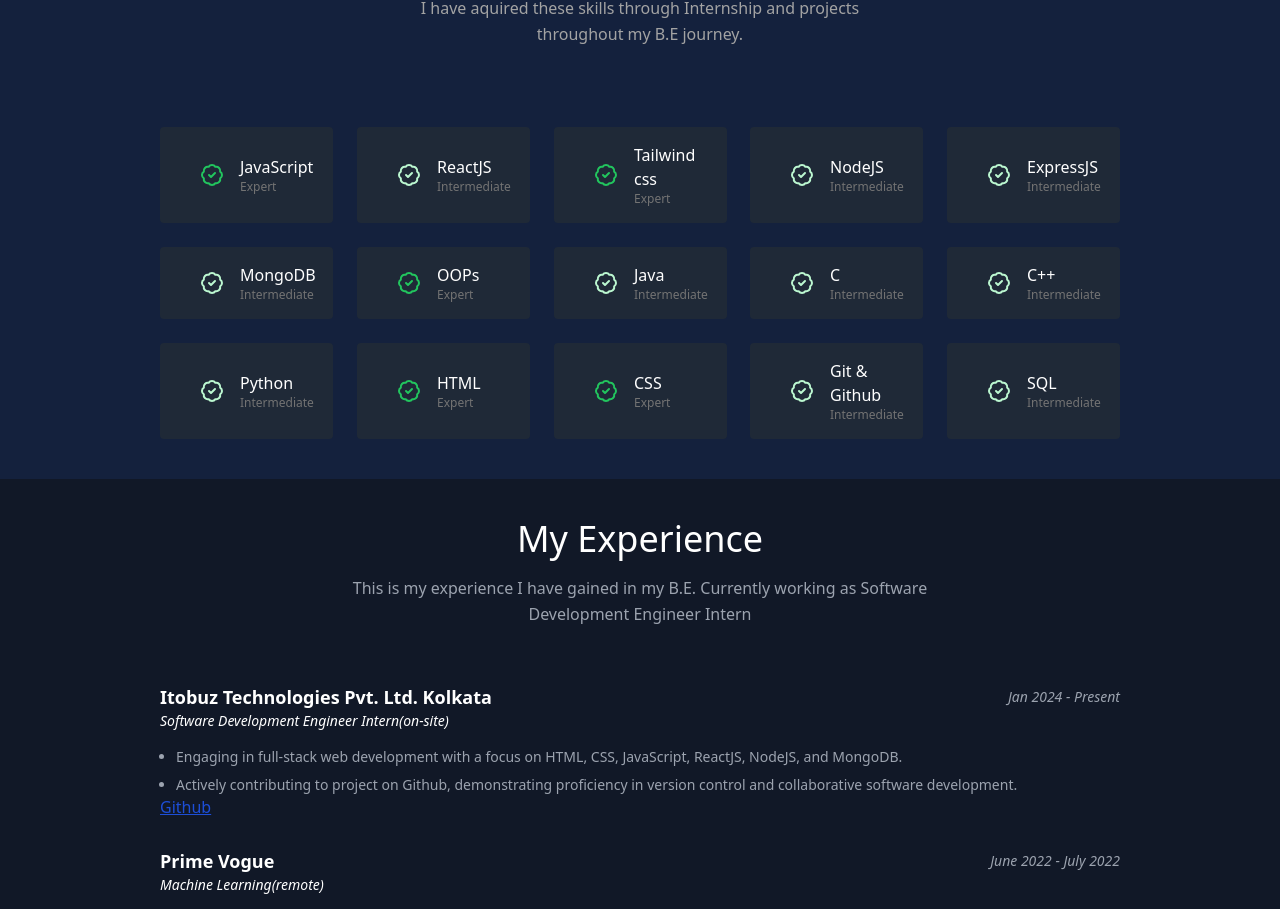
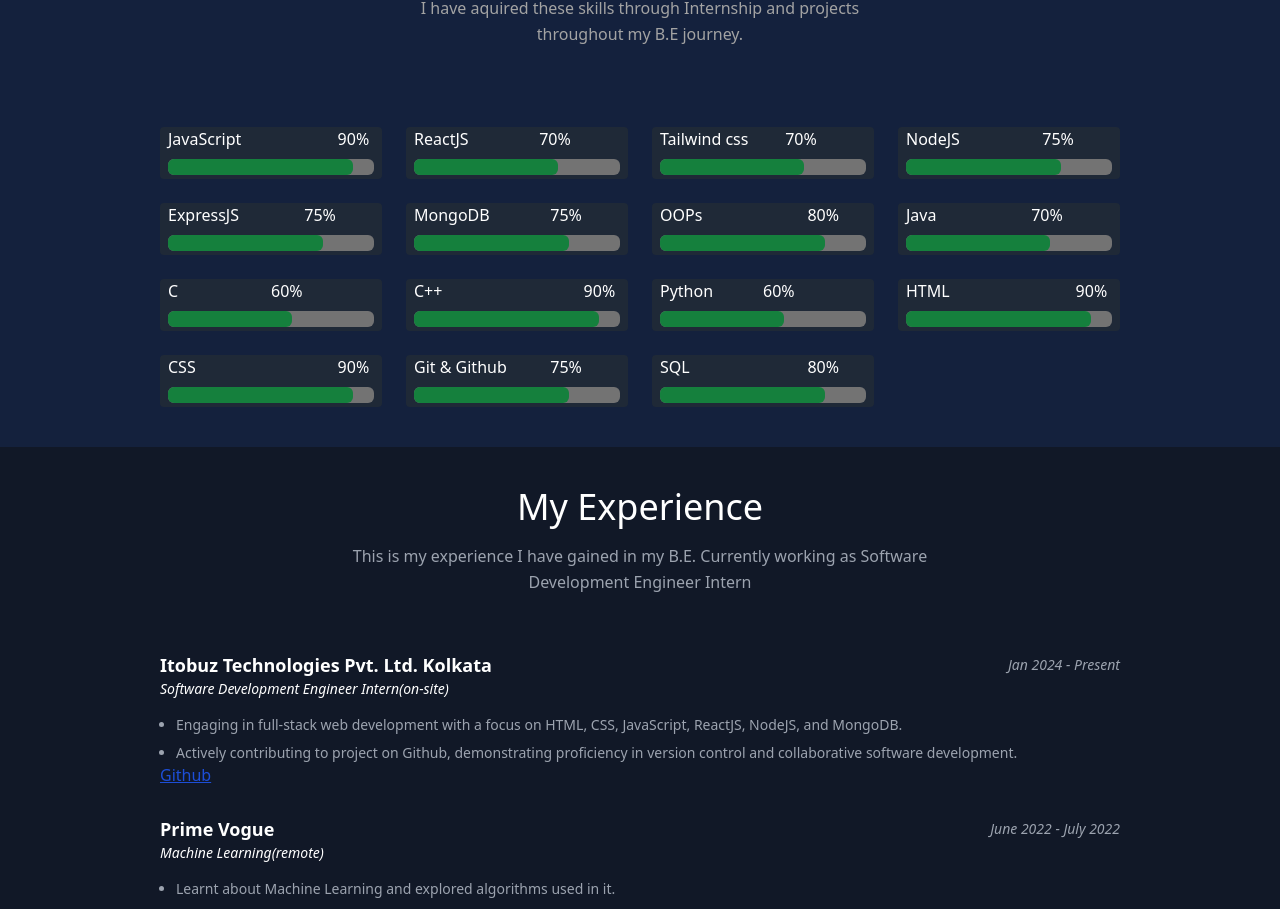
Before and after one commit to kamal-singh819/my-portfolio, a React (Vite) app: page / in a window 1280 px wide. Shown: the part 1800-2709 px from the top of the page. Built offline with nearby package versions, Linux system fonts and the light colour scheme.

Commit message:
Skills section update

```diff
--- a/src/components/Experience.jsx
+++ b/src/components/Experience.jsx
@@ -11,8 +11,8 @@
             This is my experience I have gained in my B.E. Currently working as Software Development Engineer Intern
           </p>
         </div>
-        {experience.map((exp, idx) => {
-          return <div key={exp.companyName} data-aos={`${idx%2 ? "fade-right" : "fade-left"}`}>
+        {experience.map((exp) => {
+          return <div key={exp.companyName} data-aos="fade-up">
             <div className="flex justify-between gap-2 items-center">
               <h3 className="text-white text-md sm:text-lg font-bold">{exp.companyName}</h3>
               <p className="text-sm italic">{exp.duration}</p>
--- a/src/components/Skills.jsx
+++ b/src/components/Skills.jsx
@@ -1,4 +1,4 @@
-import { LuBadgeCheck } from "react-icons/lu";
+// import { LuBadgeCheck } from "react-icons/lu";
 import { skills } from "../data";
 
 export default function Skills() {
@@ -13,13 +13,15 @@
             I have aquired these skills through Internship and projects throughout my B.E journey.
           </p>
         </div>
-        <div className="grid grid-cols-1 sm:grid-cols-2 md:grid-cols-3 lg:grid-cols-4 xl:grid-cols-5 gap-3 md:gap-6">
+        <div className="grid grid-cols-1 sm:grid-cols-2 md:grid-cols-3 xl:grid-cols-4 gap-3 md:gap-6">
           {skills.map((skill) => (
-              <div key={skill.name} className="bg-gray-800 col-span-1 rounded flex p-4 px-10 items-center" data-aos="zoom-in-right">
-                <LuBadgeCheck className={`${skill.level=== "Expert" ? "text-green-500" : "text-green-200"} w-6 h-6 flex-shrink-0 mr-4`}/>
-                <span className="title-font font-medium text-white">
-                  {skill.name} <p className="text-xs text-neutral-500">{skill.level}</p>
-                </span>
+              <div key={skill.name} className="relative bg-gray-800 col-span-1 rounded px-2 pb-1 pt-8" data-aos="zoom-in-right">
+                <p className="absolute top-0 text-white">{skill.name}</p>
+                <p className="absolute top-0 text-white" style={{left: `${skill.level - 10}%`}} >{skill.level}%</p>
+                <div className="w-[100%] bg-neutral-500 rounded-md flex">
+                  <span className={`inline-block bg-green-700 h-[1rem] rounded-md`} style={{width: `${skill.level}%`}}></span>
+                  <span className={`inline-block flex-1  h-[1rem]`}></span>
+                </div>
               </div>
           ))}
         </div>
--- a/src/data.js
+++ b/src/data.js
@@ -34,21 +34,21 @@
 ];
 
 export const skills = [
-    { name: "JavaScript", level: "Expert" },
-    { name: "ReactJS", level: "Intermediate" },
-    { name: "Tailwind css", level: "Expert" },
-    { name: "NodeJS", level: "Intermediate" },
-    { name: "ExpressJS", level: "Intermediate" },
-    { name: "MongoDB", level: "Intermediate" },
-    { name: "OOPs", level: "Expert" },
-    { name: "Java", level: "Intermediate" },
-    { name: "C", level: "Intermediate" },
-    { name: "C++", level: "Intermediate" },
-    { name: "Python", level: "Intermediate" },
-    { name: "HTML", level: "Expert" },
-    { name: "CSS", level: "Expert" },
-    { name: "Git & Github", level: "Intermediate" },
-    { name: "SQL", level: "Intermediate" },
+    { name: "JavaScript", level: 90 },
+    { name: "ReactJS", level: 70 },
+    { name: "Tailwind css", level: 70 },
+    { name: "NodeJS", level: 75 },
+    { name: "ExpressJS", level: 75 },
+    { name: "MongoDB", level: 75 },
+    { name: "OOPs", level: 80 },
+    { name: "Java", level: 70 },
+    { name: "C", level: 60 },
+    { name: "C++", level: 90 },
+    { name: "Python", level: 60 },
+    { name: "HTML", level: 90 },
+    { name: "CSS", level: 90 },
+    { name: "Git & Github", level: 75 },
+    { name: "SQL", level: 80 },
 ];
 
 export const experience = [
```
